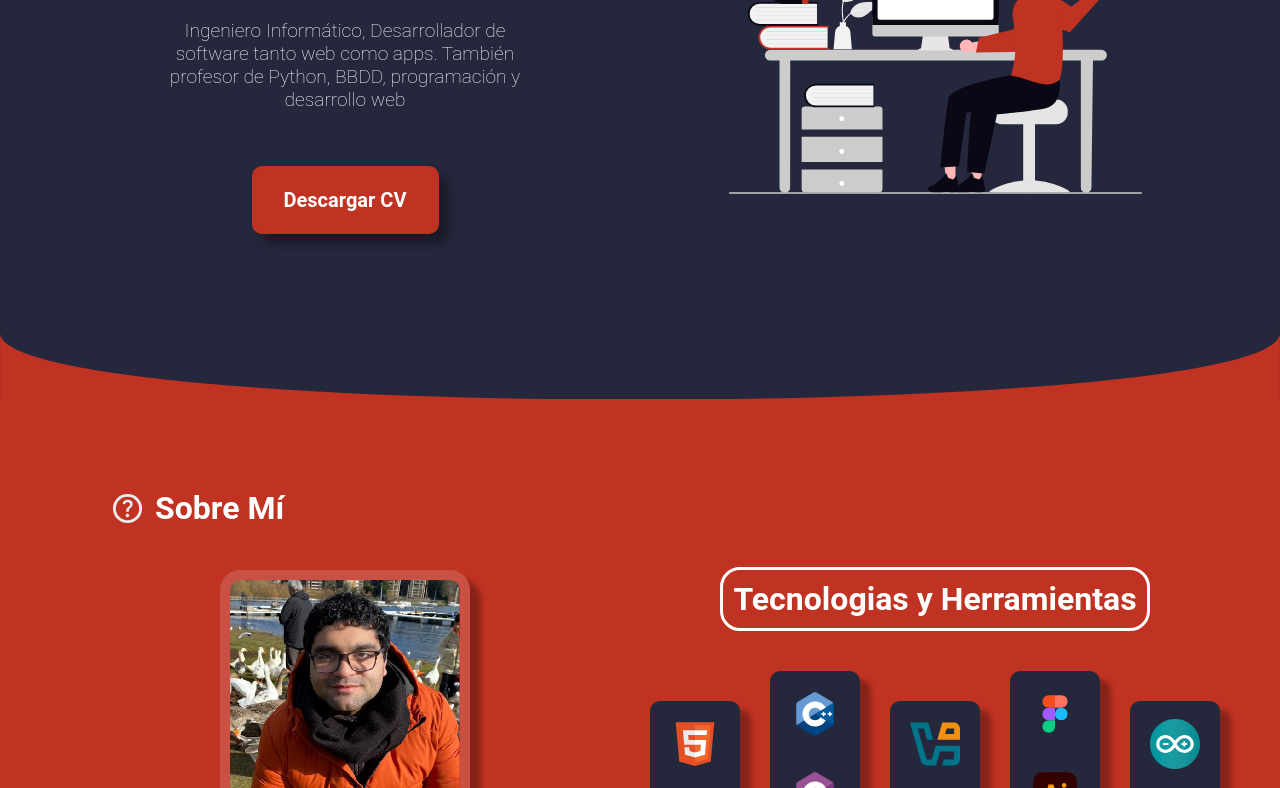
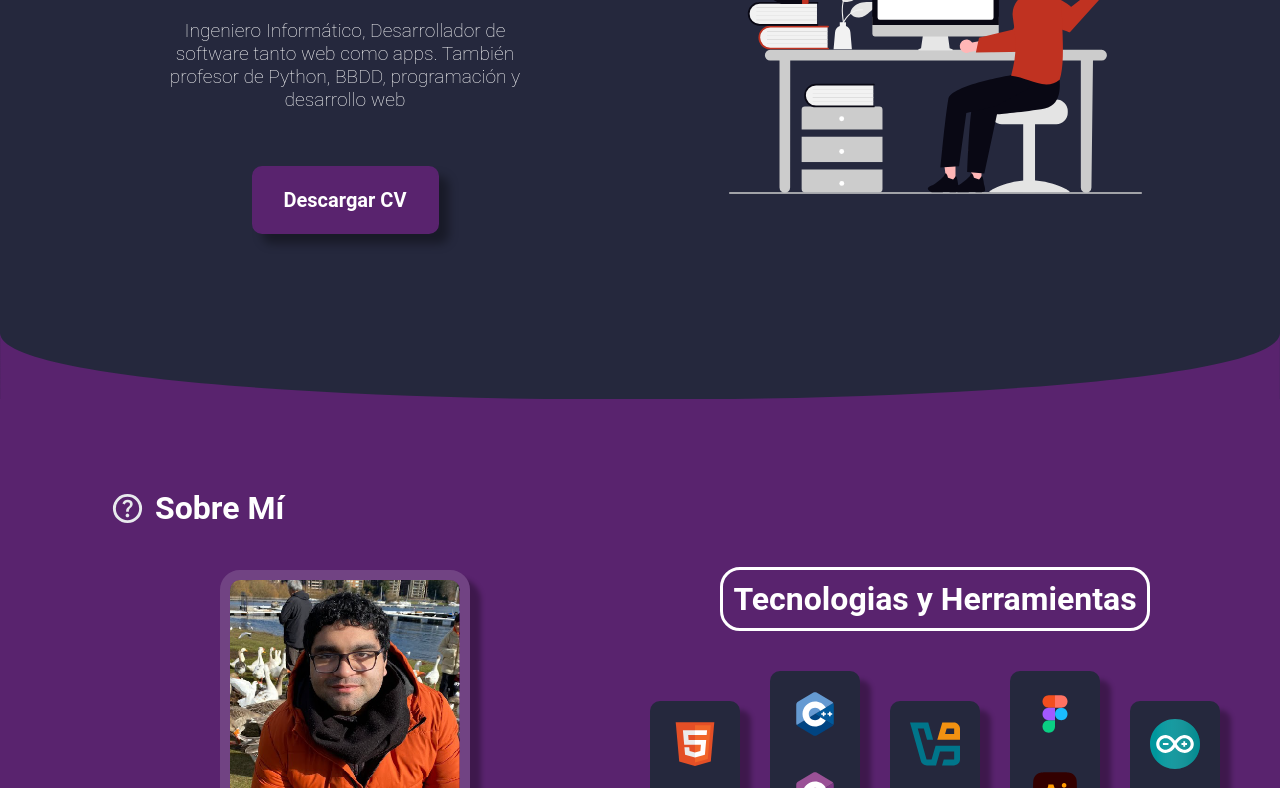
Before and after one commit to DanielRojoR/DanielRojoR.github.io, a plain HTML site: page index.html in a window 1280 px wide. Shown: the part 260-1048 px from the top of the page. Drawn offline with Linux system fonts and the light colour scheme.

Commit message:
website v2 - recolor
recolor con la paleta nueva

```diff
--- a/style.css
+++ b/style.css
@@ -1,7 +1,7 @@
 :root{
     --primary-color: #25283D;
     --secondary-color: #5C677D;
-    --accent-color: #C03221;
+    --accent-color: #59236e;
     --primary-text-color: #fff;
     --secondary-text-color: #25283D;
 }
```
Also changed, not shown: index.html (line endings or trailing spaces).
